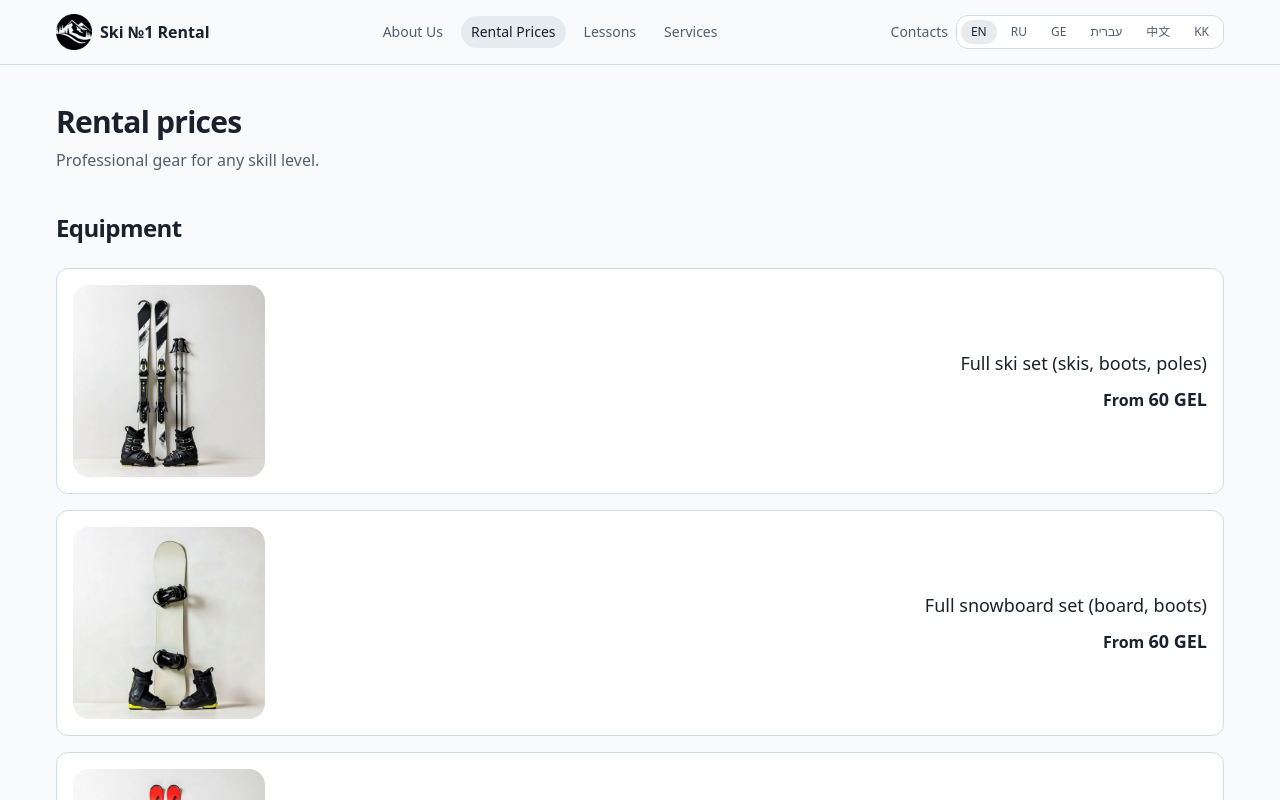
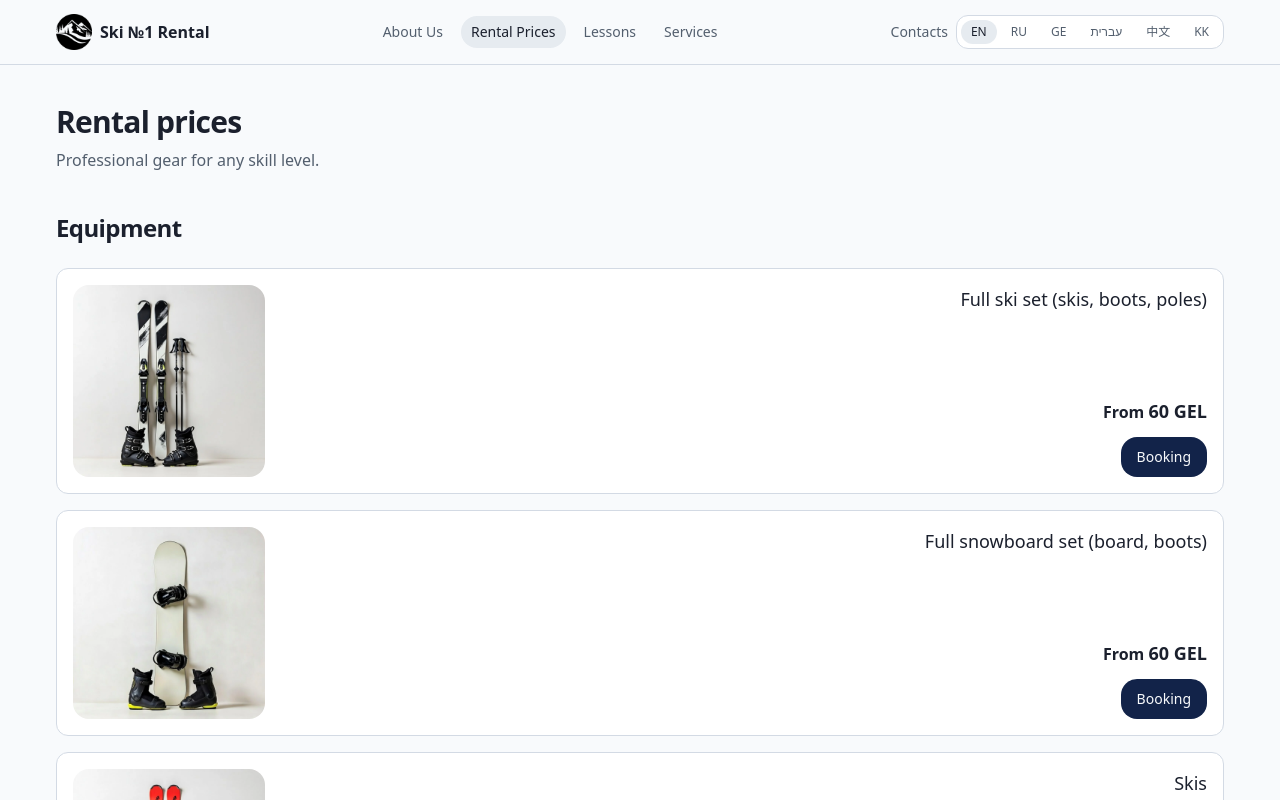
Before and after one commit to Zhibul-Alexander/ski-resort, a Next.js app: page /en/rental in a window 1280 px wide. Built offline with nearby package versions, Linux system fonts and the light colour scheme.

Commit message:
add booking btn

```diff
--- a/app/[lang]/rental/page.tsx
+++ b/app/[lang]/rental/page.tsx
@@ -7,6 +7,8 @@ import { formatPrice } from "@/lib/currency";
 import { SlideIn } from "@/components/ui/slide-in";
 import { Phone, Clock } from "lucide-react";
 import Image from "next/image";
+import { Button } from "@/components/ui/button";
+import { BookingButton } from "@/components/ui/booking-button";
 
 export default async function RentalPage({ params }: { params: Promise<{ lang: Lang }> }) {
   const { lang } = await params;
@@ -60,10 +62,18 @@ export default async function RentalPage({ params }: { params: Promise<{ lang: L
                             </div>
                           </div>
 
-                          {/* От и цена */}
-                          <div className="font-semibold px-4 pb-4 text-right">
-                            <span>{(site.pageTitles as any)?.priceFrom || "От"} </span>
-                            <span className="text-lg">{priceValue} GEL</span>
+                          {/* Блок с ценой и кнопкой booking */}
+                          <div className="px-4 pb-4 flex flex-col gap-3">
+                            {/* Цена */}
+                            <div className="font-semibold text-center">
+                              <span>{(site.pageTitles as any)?.priceFrom || "От"} </span>
+                              <span className="text-lg">{priceValue} GEL</span>
+                            </div>
+
+                            {/* Кнопка booking */}
+                            <BookingButton className="w-full">
+                              {(site.pageTitles as any)?.requestBooking || "Booking"}
+                            </BookingButton>
                           </div>
                         </div>
                       );
@@ -102,12 +112,25 @@ export default async function RentalPage({ params }: { params: Promise<{ lang: L
                             </div>
                           </div>
 
-                          {/* Правая колонка: название и цена */}
-                          <div className="flex flex-col justify-center p-4 flex-1 text-right">
-                            <div className="font-medium mb-2 text-lg">{r.label}</div>
-                            <div className="font-semibold">
-                              <span>{(site.pageTitles as any)?.priceFrom || "От"} </span>
-                              <span className="text-lg">{priceValue} GEL</span>
+                          {/* Правая колонка: название, цена и кнопка */}
+                          <div className="flex flex-col justify-between p-4 flex-1 text-right">
+                            {/* Название по верхней линии */}
+                            <div className="font-medium text-lg">{r.label}</div>
+
+                            {/* Блок с ценой и кнопкой booking */}
+                            <div className="flex flex-col gap-3">
+                              {/* Цена */}
+                              <div className="font-semibold">
+                                <span>{(site.pageTitles as any)?.priceFrom || "От"} </span>
+                                <span className="text-lg">{priceValue} GEL</span>
+                              </div>
+
+                              {/* Кнопка booking */}
+                              <div>
+                                <BookingButton>
+                                  {(site.pageTitles as any)?.requestBooking || "Booking"}
+                                </BookingButton>
+                              </div>
                             </div>
                           </div>
                         </div>
--- a/app/globals.css
+++ b/app/globals.css
@@ -21,6 +21,10 @@
   --input: 214 24% 86%;
   --ring: 197 95% 40%;
   --radius: 1rem;
+}
+
+html {
+  scroll-behavior: smooth;
 }
 
 html, body {
--- a/app/layout.tsx
+++ b/app/layout.tsx
@@ -21,7 +21,7 @@ export default function RootLayout({
 }) {
   return (
     <html lang="en">
-      <body>
+      <body suppressHydrationWarning>
         {children}
       </body>
     </html>
--- a/components/site/header.tsx
+++ b/components/site/header.tsx
@@ -44,6 +44,35 @@ export function Header({
     { href: `/${lang}/services`, label: navLabels?.services || "Services" }
   ];
 
+  // Функция для плавной прокрутки к якорю
+  const handleAnchorClick = (e: React.MouseEvent<HTMLAnchorElement>, href: string) => {
+    const url = new URL(href, window.location.origin);
+    const hash = url.hash;
+    const targetPath = url.pathname;
+    const normalizedPathname = pathname.replace(/\/$/, "") || "/";
+    const normalizedTargetPath = targetPath.replace(/\/$/, "");
+
+    // Если есть якорь
+    if (hash) {
+      const elementId = hash.substring(1); // Убираем #
+
+      // Если мы на той же странице (или на главной, а ссылка на главную)
+      const isSamePage = normalizedPathname === normalizedTargetPath ||
+                        (normalizedPathname === `/${lang}` && normalizedTargetPath === `/${lang}`);
+
+      if (isSamePage) {
+        // Прокручиваем к элементу на текущей странице
+        e.preventDefault();
+        const element = document.getElementById(elementId);
+        if (element) {
+          element.scrollIntoView({ behavior: 'smooth', block: 'start' });
+        }
+      }
+      // Если на другой странице, используем стандартное поведение браузера
+      // (браузер сам прокрутит после загрузки страницы)
+    }
+  };
+
   return (
     <header className="fixed top-0 left-0 right-0 z-50 border-b border-border bg-background/95 backdrop-blur">
       <div className="container flex h-16 items-center justify-between">
@@ -88,9 +117,13 @@ export function Header({
         </nav>
 
         <div className="flex items-center gap-2">
-          <Link href={`/${lang}#find-us`} className="hidden xl:flex items-center text-sm text-muted-foreground hover:text-foreground transition-colors whitespace-nowrap">
+          <a
+            href={`/${lang}#find-us`}
+            onClick={(e) => handleAnchorClick(e, `/${lang}#find-us`)}
+            className="hidden xl:flex items-center text-sm text-muted-foreground hover:text-foreground transition-colors whitespace-nowrap"
+          >
             {navLabels?.contacts || "Contacts"}
-          </Link>
+          </a>
           <LanguageSwitcher currentLang={lang} />
 
           {/* Mobile menu */}
@@ -130,11 +163,18 @@ export function Header({
 
                 <div className="pt-2 border-t border-border">
                   <SheetClose asChild>
-                    <Link href={`/${lang}#find-us`} className="no-underline">
+                    <a
+                      href={`/${lang}#find-us`}
+                      onClick={(e) => {
+                        handleAnchorClick(e, `/${lang}#find-us`);
+                        setIsMenuOpen(false);
+                      }}
+                      className="no-underline"
+                    >
                       <Button variant="secondary" className="w-full justify-start h-auto py-3 px-4">
                         {navLabels?.contacts || "Contacts"}
                       </Button>
-                    </Link>
+                    </a>
                   </SheetClose>
                 </div>
 
--- /dev/null
+++ b/components/ui/booking-button.tsx
@@ -0,0 +1,27 @@
+"use client";
+
+import * as React from "react";
+import { Button } from "@/components/ui/button";
+
+interface BookingButtonProps {
+  children: React.ReactNode;
+  className?: string;
+}
+
+export function BookingButton({ children, className }: BookingButtonProps) {
+  const handleClick = (e: React.MouseEvent<HTMLAnchorElement>) => {
+    e.preventDefault();
+    const element = document.getElementById('booking-form');
+    if (element) {
+      element.scrollIntoView({ behavior: 'smooth', block: 'start' });
+    }
+  };
+
+  return (
+    <Button asChild className={className}>
+      <a href="#booking-form" onClick={handleClick}>
+        {children}
+      </a>
+    </Button>
+  );
+}
```
